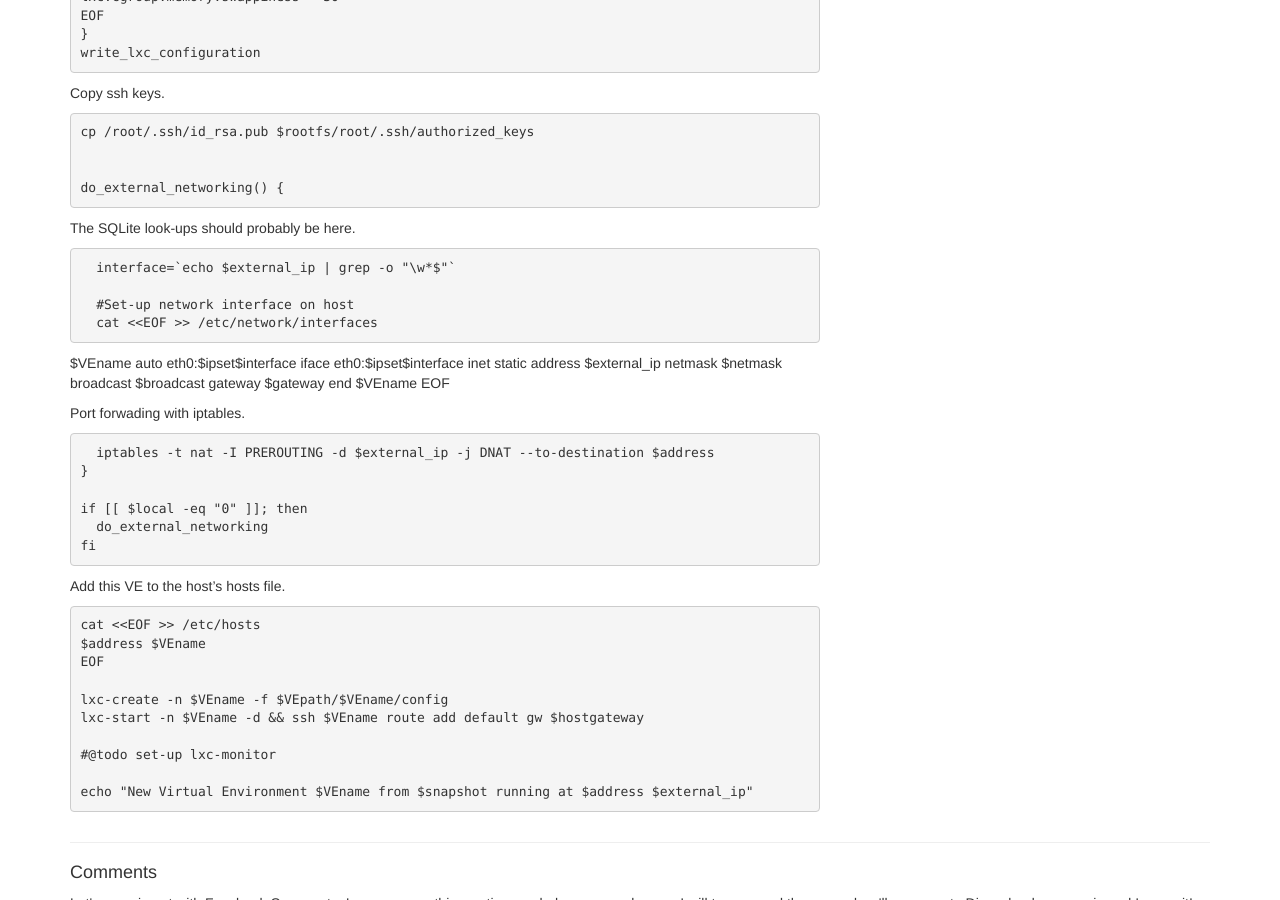
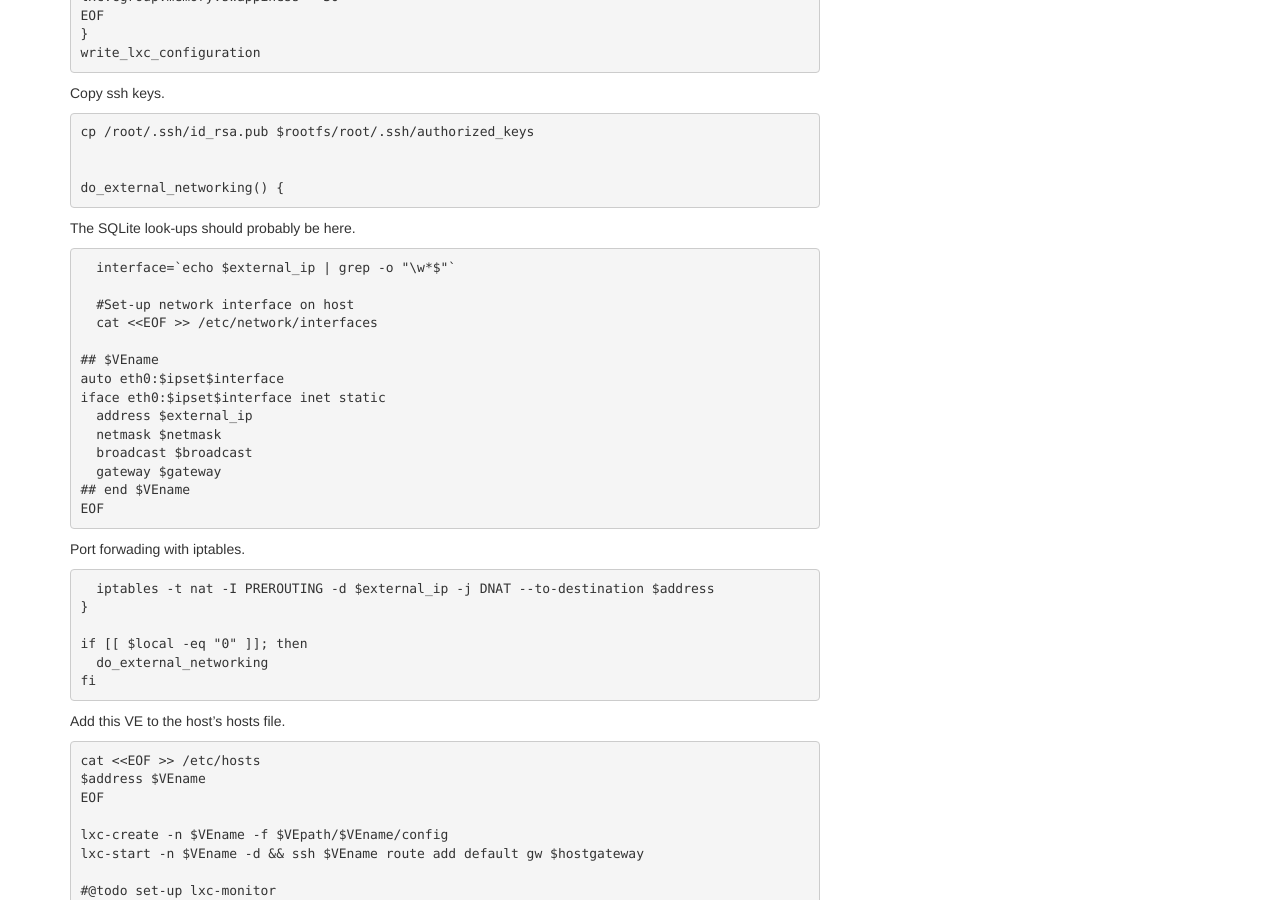
Before and after one commit to matt2000/practical-solutions, a Jekyll site: the page built from _posts/2014-09-11-lxc-clone.sh.md, in a window 1280 px wide and 900 px high, scrolled down 4058 px. Built offline with Jekyll 4.4.1, drawn with Linux system fonts in a browser that asks for light colours; nearby versions of some CDN libraries.

Commit message:
fix for comment in the code that outputs code with comments. :-P

```diff
--- a/_posts/2014-09-11-lxc-clone.sh.md
+++ b/_posts/2014-09-11-lxc-clone.sh.md
@@ -239,14 +239,14 @@ The SQLite look-ups should probably be here.
       #Set-up network interface on host
       cat <<EOF >> /etc/network/interfaces
 
-$VEname
+    ## $VEname
     auto eth0:$ipset$interface
     iface eth0:$ipset$interface inet static
       address $external_ip
       netmask $netmask
       broadcast $broadcast
       gateway $gateway
-end $VEname
+    ## end $VEname
     EOF
 
 
```
Also changed, not shown: 1 other file.
